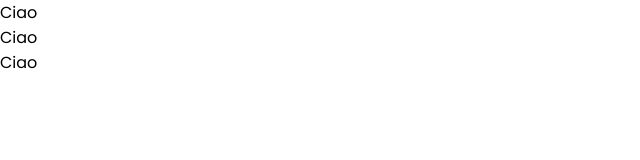
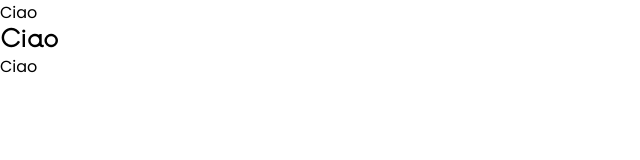
Before and after one commit to lorenzo-guerrini/proj-html-vuejs, a Vue app: page / in a window 1280 px wide. Shown: the top 160 px of the page, without its empty margins (0-640 px from the left). Built offline with nearby package versions, Linux system fonts and the light colour scheme.

Commit message:
Modifiche varie

```diff
--- a/src/components/macro/Main.vue
+++ b/src/components/macro/Main.vue
@@ -1,7 +1,7 @@
 <template>
   <!-- Commons: SmallList -->
   <!-- Sections: Jumbotron, TextAndImage, Features, Testimonials, Posts, Contact -->
-  <main>Ciao</main>
+  <main><h2>Ciao</h2></main>
 </template>
 
 <script>
```
Also changed, not shown: src/components/commons/Loader.vue (+3 -5 lines).
